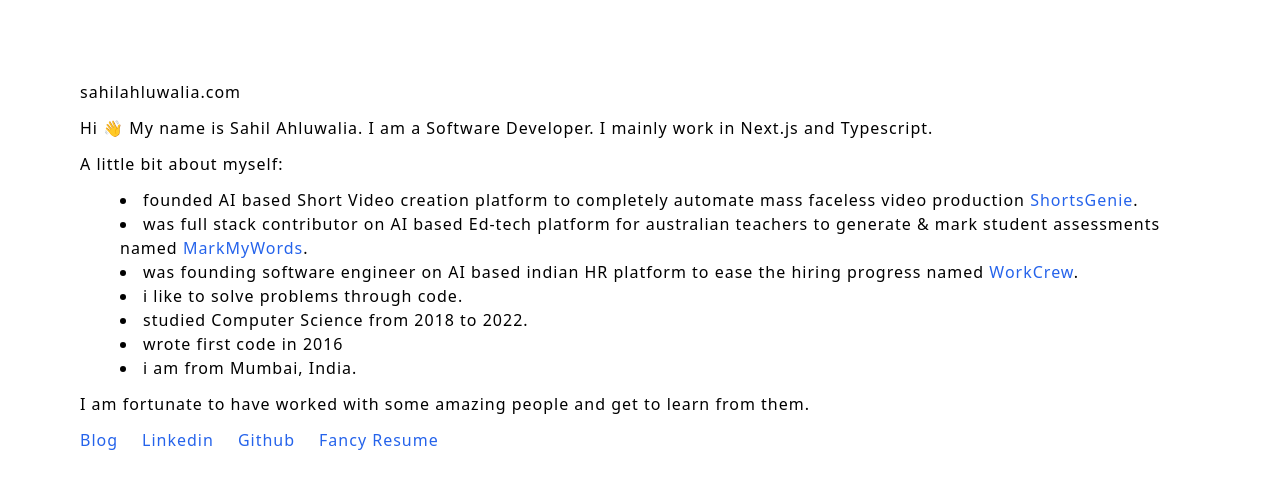
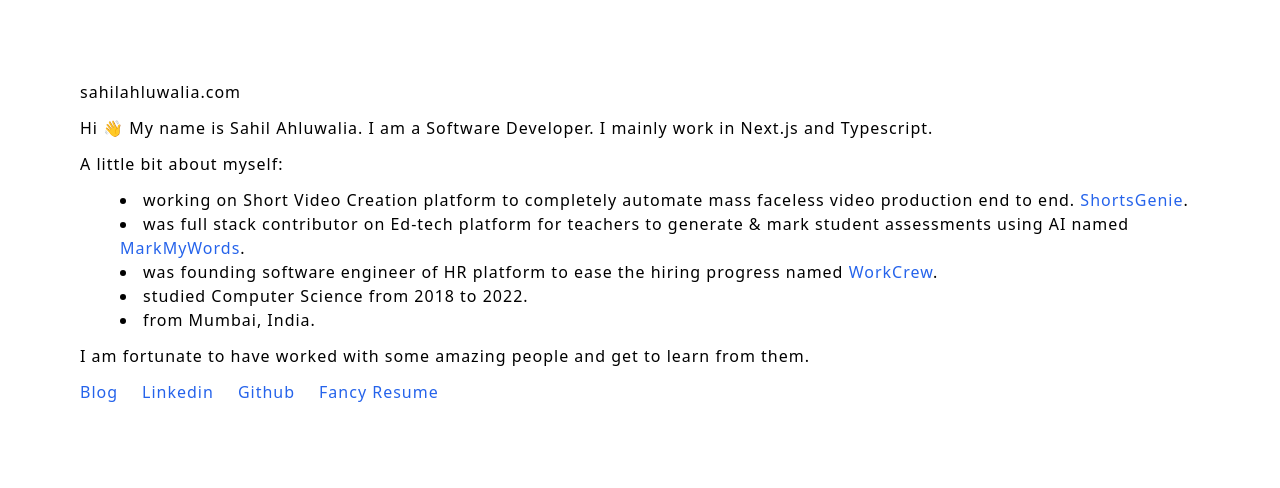
Before and after one commit to sahilahluwalia/portfolio-nextjs, a Next.js app: page / in a window 1280 px wide. Shown: the top 488 px of the page. Built offline with nearby package versions, Linux system fonts and the light colour scheme.

Commit message:
remove: AI buzz words

```diff
--- a/src/app/contants/index.ts
+++ b/src/app/contants/index.ts
@@ -66,7 +66,7 @@ const experienceArray = [
     type: null,
     link: "https://shortsgenie.ai/",
     description:
-    "Decided to solve the problem of mass video production by creating an AI-based platform that automates the entire process. Just select the type of video, platform will generate interactive video for you.",
+    "Decided to solve the problem of mass video production by creating platform that automates the entire process. Just select the type of video, platform will generate interactive video for you.",
     technologies: [
       "Next.js",
       "Postgres SQL",
@@ -89,7 +89,7 @@ const experienceArray = [
     type: "contract",
     link: "https://markmywords.au/",
     description:
-        "I am working on a team of 3 to develop an AI-based ed-tech platform that helps Teachers to give explicit feedback and track student's progress. We leveraged OpenAI to use AI to grade student's assignments and provide feedback.",
+        "I am working on a team of 3 to develop an ed-tech platform that helps Teachers to give explicit feedback and track student's progress. We leveraged OpenAI to use AI to grade student's assignments and provide feedback.",
     technologies: [
       "Next.js",
       "Postgres SQL",
--- a/src/app/page.tsx
+++ b/src/app/page.tsx
@@ -12,7 +12,7 @@ export default function Home() {
       <p>A little bit about myself:</p>
       <div className="ml-10">
         <li>
-          founded AI based Short Video creation platform to completely automate mass faceless video production{" "}
+          working on Short Video Creation platform to completely automate mass faceless video production end to end.{" "}
           <Link
               rel="noopener noreferrer"
               target="_blank"
@@ -25,8 +25,8 @@ export default function Home() {
           .
         </li>
         <li>
-          was full stack contributor on AI based Ed-tech platform for australian
-          teachers to generate & mark student assessments named{" "}
+          was full stack contributor on Ed-tech platform for
+          teachers to generate & mark student assessments using AI named{" "}
           <Link
               rel="noopener noreferrer"
               target="_blank"
@@ -39,7 +39,7 @@ export default function Home() {
           .
         </li>
         <li>
-          was founding software engineer on AI based indian HR platform to ease
+          was founding software engineer of HR platform to ease
           the hiring progress named{" "}
           <Link
               rel="noopener noreferrer"
@@ -51,12 +51,8 @@ export default function Home() {
           </Link>
           .
         </li>
-        <li>
-          i like to solve problems through code.
-        </li>
         <li>studied Computer Science from 2018 to 2022.</li>
-        <li>wrote first code in 2016</li>
-        <li>i am from Mumbai, India.</li>
+        <li>from Mumbai, India.</li>
 
 
       </div>
```
